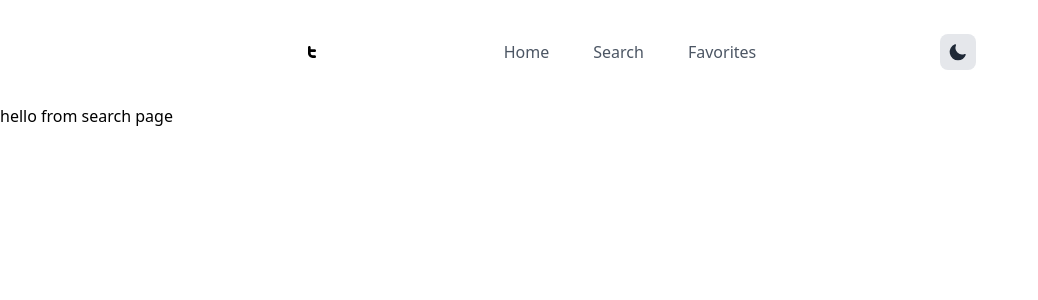
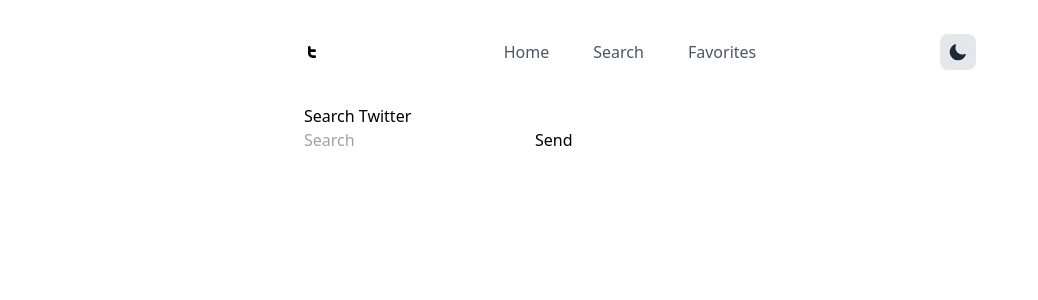
Before and after one commit to shrki416/next-twitter, a Next.js app: page /search in a window 1280 px wide. Shown: the top 300 px of the page, without its empty margins (0-1038 px from the left). Built offline with nearby package versions, Linux system fonts and the light colour scheme.

Commit message:
WIP: sending back correct data

```diff
--- a/pages/search.js
+++ b/pages/search.js
@@ -1,8 +1,31 @@
+import Head from "next/head";
+import Link from "next/link";
+import axios from "axios";
+import { useState } from "react";
 
-export default function search() {
+export default function Search() {
+  const [query, setQuery] = useState("");
+
+  const getTweets = async (e) => {
+    e.preventDefault();
+    const { data } = await axios.get(`/api/search?q=${query}`);
+    console.log(`🍏`, data);
+    setQuery("");
+  };
+
   return (
-    <div>
-      <h1>hello from search page</h1>
+    <div className="container mx-auto max-w-2xl">
+      <h1>Search Twitter</h1>
+      <form onSubmit={getTweets}>
+        <input
+          type="text"
+          aria-label="Search"
+          placeholder="Search"
+          value={query}
+          onChange={(e) => setQuery(e.target.value)}
+        />
+        <button>Send</button>
+      </form>
     </div>
-  )
+  );
 }
```
